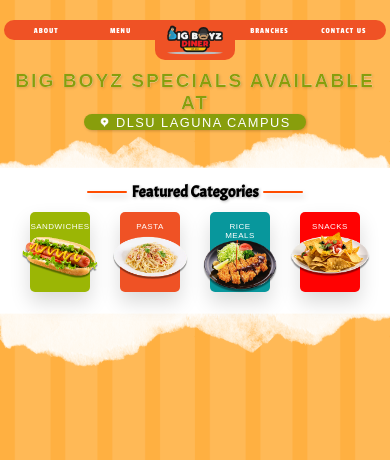
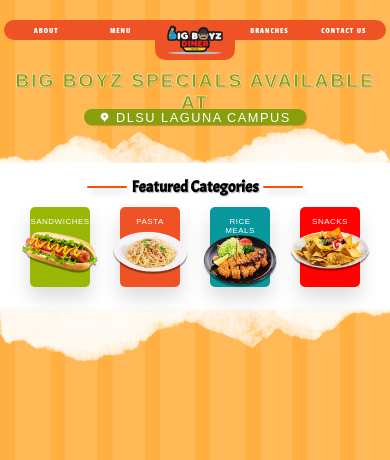
Before and after one commit to elishamielle/bigboyztest, a PHP site: page /dlsumenu.html in a window 390 px wide. Shown: the top 460 px of the page. Run offline with PHP 8.4, Linux system fonts and the light colour scheme; some web fonts are replaced.

Commit message:
update dlsu css

```diff
--- a/style4.css
+++ b/style4.css
@@ -418,16 +418,16 @@ body {
     }
     .hero-title {
         font-size: 1.2rem; /* Scaled down from 4.5rem */
-        -webkit-text-stroke: .2px white; /* Slightly thicker stroke to be visible on smaller text */
+        -webkit-text-stroke: .5px white; /* Slightly thicker stroke to be visible on smaller text */
         margin-top: -50px;
-        text-shadow: 1px 1px 3px rgba(0, 0, 0, 0.15);
+        text-shadow: 1px 1px 1px rgba(0, 0, 0, 0.15);
     }
 
     .dlsu.title {
         font-size: .8rem; /* Scaled down from 2rem */
         padding: .5px 15px;
-        margin-top: -15px;
-        box-shadow: 1px 1px 3px rgba(0, 0, 0, 0.2);
+        margin-top: -20px;
+        box-shadow: 1px 1px 1px rgba(0, 0, 0, 0.2);
     }
 
     .location-pin {
@@ -455,7 +455,7 @@ body {
     .section1-title {
         font-size: 1rem; /* Scaled down from 4rem */
         gap: 5px;
-        text-shadow: 1px 1px 3px rgba(0, 0, 0, 0.3);
+        text-shadow: 1px 1px 1px rgba(0, 0, 0, 0.3);
     }
 
     /* Shrink the massive 300px red lines so they fit on a phone */
```
